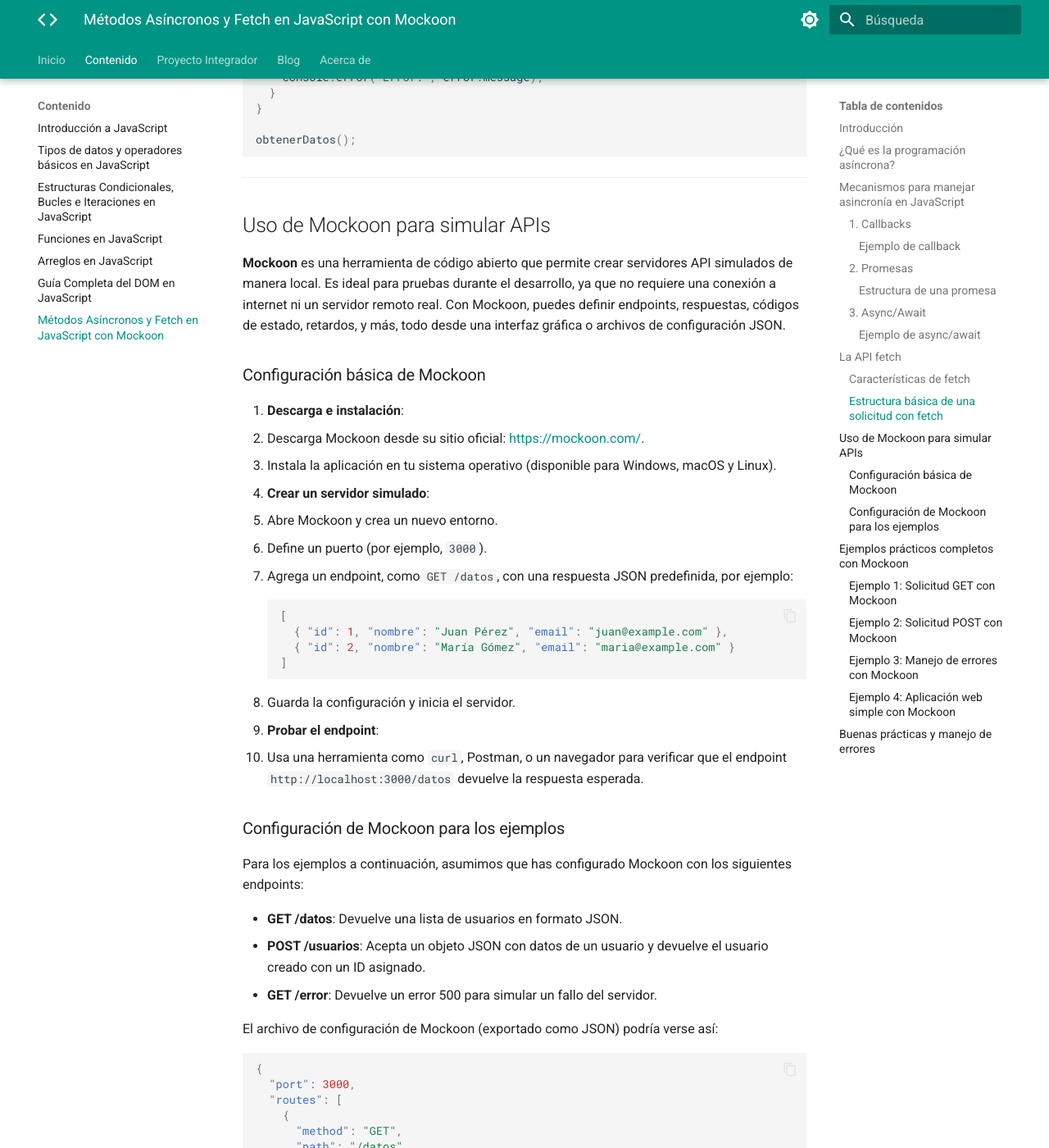
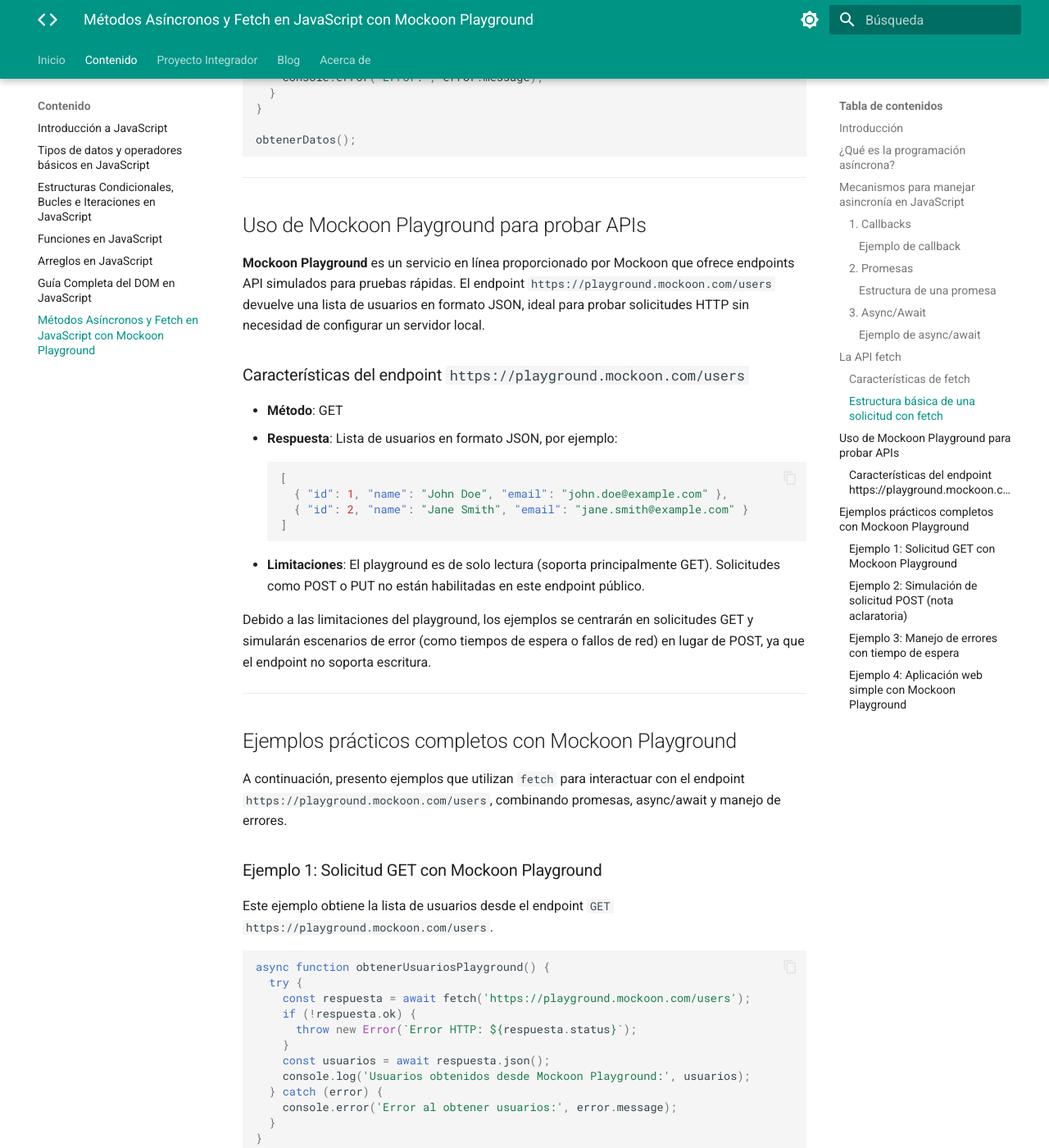
Before and after one commit to jfinfosena/25adso-js, an MkDocs documentation site: the page built from docs/content/p6.md, in a window 1280 px wide and 1400 px high, scrolled down 4323 px. Shown: the whole window at 82% size. Built offline with MkDocs 1.6.1 and Material for MkDocs 9.7.7, drawn with Linux system fonts in a browser that asks for light colours; some of the changed text lies outside the part shown.

Commit message:
Update Mockoon references to use Mockoon Playground and enhance examples for asynchronous methods in JavaScript

````diff
--- a/docs/content/p6.md
+++ b/docs/content/p6.md
@@ -1,4 +1,4 @@
-# Métodos Asíncronos y Fetch en JavaScript con Mockoon
+# Métodos Asíncronos y Fetch en JavaScript con Mockoon Playground
 
 ## Introducción
 
@@ -12,11 +12,11 @@
    - Promesas
    - Async/Await
 3. **La API `fetch`: cómo realizar solicitudes HTTP**
-4. **Uso de Mockoon para simular APIs**
-5. **Ejemplos prácticos completos con Mockoon**
+4. **Uso de Mockoon Playground para probar APIs**
+5. **Ejemplos prácticos completos con Mockoon Playground**
 6. **Buenas prácticas y manejo de errores**
 
-Además, se incluirán ejemplos específicos utilizando **Mockoon**, una herramienta que permite crear servidores API simulados para pruebas locales, ideal para desarrolladores que necesitan probar solicitudes HTTP sin depender de un servidor remoto.
+Los ejemplos utilizan el endpoint público de Mockoon Playground en `https://playground.mockoon.com/users`, que proporciona una API simulada para pruebas sin necesidad de configurar un servidor local.
 
 ---
 
@@ -53,7 +53,7 @@
   xhr.send();
 }
 
-obtenerDatos('http://localhost:3000/datos', function (error, datos) {
+obtenerDatos('https://playground.mockoon.com/users', function (error, datos) {
   if (error) {
     console.error('Error:', error.message);
     return;
@@ -106,7 +106,7 @@
 ```javascript
 async function obtenerDatos() {
   try {
-    const respuesta = await fetch('http://localhost:3000/datos');
+    const respuesta = await fetch('https://playground.mockoon.com/users');
     if (!respuesta.ok) {
       throw new Error(`Error HTTP: ${respuesta.status}`);
     }
@@ -141,7 +141,7 @@
 ### Estructura básica de una solicitud con `fetch`
 
 ```javascript
-fetch('http://localhost:3000/datos')
+fetch('https://playground.mockoon.com/users')
   .then((respuesta) => {
     if (!respuesta.ok) {
       throw new Error(`Error HTTP: ${respuesta.status}`);
@@ -161,7 +161,7 @@
 ```javascript
 async function obtenerDatos() {
   try {
-    const respuesta = await fetch('http://localhost:3000/datos');
+    const respuesta = await fetch('https://playground.mockoon.com/users');
     if (!respuesta.ok) {
       throw new Error(`Error HTTP: ${respuesta.status}`);
     }
@@ -177,129 +177,79 @@
 
 ---
 
-## Uso de Mockoon para simular APIs
+## Uso de Mockoon Playground para probar APIs
 
-**Mockoon** es una herramienta de código abierto que permite crear servidores API simulados de manera local. Es ideal para pruebas durante el desarrollo, ya que no requiere una conexión a internet ni un servidor remoto real. Con Mockoon, puedes definir endpoints, respuestas, códigos de estado, retardos, y más, todo desde una interfaz gráfica o archivos de configuración JSON.
+**Mockoon Playground** es un servicio en línea proporcionado por Mockoon que ofrece endpoints API simulados para pruebas rápidas. El endpoint `https://playground.mockoon.com/users` devuelve una lista de usuarios en formato JSON, ideal para probar solicitudes HTTP sin necesidad de configurar un servidor local.
 
-### Configuración básica de Mockoon
+### Características del endpoint `https://playground.mockoon.com/users`
 
-1. **Descarga e instalación**:
-   - Descarga Mockoon desde su sitio oficial: [https://mockoon.com/](https://mockoon.com/).
-   - Instala la aplicación en tu sistema operativo (disponible para Windows, macOS y Linux).
+- **Método**: GET
+- **Respuesta**: Lista de usuarios en formato JSON, por ejemplo:
+  ```json
+  [
+    { "id": 1, "name": "John Doe", "email": "john.doe@example.com" },
+    { "id": 2, "name": "Jane Smith", "email": "jane.smith@example.com" }
+  ]
+  ```
+- **Limitaciones**: El playground es de solo lectura (soporta principalmente GET). Solicitudes como POST o PUT no están habilitadas en este endpoint público.
 
-2. **Crear un servidor simulado**:
-   - Abre Mockoon y crea un nuevo entorno.
-   - Define un puerto (por ejemplo, `3000`).
-   - Agrega un endpoint, como `GET /datos`, con una respuesta JSON predefinida, por ejemplo:
-     ```json
-     [
-       { "id": 1, "nombre": "Juan Pérez", "email": "juan@example.com" },
-       { "id": 2, "nombre": "María Gómez", "email": "maria@example.com" }
-     ]
-     ```
-   - Guarda la configuración y inicia el servidor.
-
-3. **Probar el endpoint**:
-   - Usa una herramienta como `curl`, Postman, o un navegador para verificar que el endpoint `http://localhost:3000/datos` devuelve la respuesta esperada.
-
-### Configuración de Mockoon para los ejemplos
-
-Para los ejemplos a continuación, asumimos que has configurado Mockoon con los siguientes endpoints:
-
-- **GET /datos**: Devuelve una lista de usuarios en formato JSON.
-- **POST /usuarios**: Acepta un objeto JSON con datos de un usuario y devuelve el usuario creado con un ID asignado.
-- **GET /error**: Devuelve un error 500 para simular un fallo del servidor.
-
-El archivo de configuración de Mockoon (exportado como JSON) podría verse así:
-
-```json
-{
-  "port": 3000,
-  "routes": [
-    {
-      "method": "GET",
-      "path": "/datos",
-      "response": {
-        "status": 200,
-        "body": "[{\"id\":1,\"nombre\":\"Juan Pérez\",\"email\":\"juan@example.com\"},{\"id\":2,\"nombre\":\"María Gómez\",\"email\":\"maria@example.com\"}]"
-      }
-    },
-    {
-      "method": "POST",
-      "path": "/usuarios",
-      "response": {
-        "status": 201,
-        "body": "{\"id\":{{body.id || 999}},\"nombre\":\"{{body.nombre}}\",\"email\":\"{{body.email}}\"}"
-      }
-    },
-    {
-      "method": "GET",
-      "path": "/error",
-      "response": {
-        "status": 500,
-        "body": "{\"error\":\"Error interno del servidor\"}"
-      }
-    }
-  ]
-}
-```
-
-Guarda este archivo (por ejemplo, `mockoon-config.json`) e impórtalo en Mockoon para iniciar el servidor en `http://localhost:3000`.
+Debido a las limitaciones del playground, los ejemplos se centrarán en solicitudes GET y simularán escenarios de error (como tiempos de espera o fallos de red) en lugar de POST, ya que el endpoint no soporta escritura.
 
 ---
 
-## Ejemplos prácticos completos con Mockoon
+## Ejemplos prácticos completos con Mockoon Playground
 
-A continuación, presento ejemplos que utilizan `fetch` para interactuar con los endpoints simulados en Mockoon, combinando promesas, async/await y manejo de errores.
+A continuación, presento ejemplos que utilizan `fetch` para interactuar con el endpoint `https://playground.mockoon.com/users`, combinando promesas, async/await y manejo de errores.
 
-### Ejemplo 1: Solicitud GET con Mockoon
+### Ejemplo 1: Solicitud GET con Mockoon Playground
 
-Este ejemplo obtiene la lista de usuarios desde el endpoint `GET /datos` de Mockoon.
+Este ejemplo obtiene la lista de usuarios desde el endpoint `GET https://playground.mockoon.com/users`.
 
 ```javascript
-async function obtenerUsuariosMockoon() {
+async function obtenerUsuariosPlayground() {
   try {
-    const respuesta = await fetch('http://localhost:3000/datos');
+    const respuesta = await fetch('https://playground.mockoon.com/users');
     if (!respuesta.ok) {
       throw new Error(`Error HTTP: ${respuesta.status}`);
     }
     const usuarios = await respuesta.json();
-    console.log('Usuarios obtenidos desde Mockoon:', usuarios);
+    console.log('Usuarios obtenidos desde Mockoon Playground:', usuarios);
   } catch (error) {
     console.error('Error al obtener usuarios:', error.message);
   }
 }
 
-obtenerUsuariosMockoon();
+obtenerUsuariosPlayground();
 ```
 
 **Explicación**:
-- La solicitud se realiza al endpoint `http://localhost:3000/datos` configurado en Mockoon.
+- La solicitud se realiza al endpoint `https://playground.mockoon.com/users`.
 - Se verifica si la respuesta es exitosa con `respuesta.ok`.
 - Los datos JSON se procesan y se imprimen en la consola.
-- Si el servidor Mockoon no está corriendo, se captura un error de red.
+- Si hay un error de red (por ejemplo, falta de conexión), se captura en el bloque `catch`.
 
-**Salida esperada**:
+**Salida esperada** (puede variar según el estado del playground):
 ```javascript
-Usuarios obtenidos desde Mockoon: [
-  { id: 1, nombre: 'Juan Pérez', email: 'juan@example.com' },
-  { id: 2, nombre: 'María Gómez', email: 'maria@example.com' }
+Usuarios obtenidos desde Mockoon Playground: [
+  { id: 1, name: 'John Doe', email: 'john.doe@example.com' },
+  { id: 2, name: 'Jane Smith', email: 'jane.smith@example.com' }
 ]
 ```
 
-### Ejemplo 2: Solicitud POST con Mockoon
+### Ejemplo 2: Simulación de solicitud POST (nota aclaratoria)
 
-Este ejemplo envía una solicitud POST al endpoint `POST /usuarios` para crear un nuevo usuario.
+Dado que el endpoint `https://playground.mockoon.com/users` no soporta solicitudes POST, este ejemplo muestra cómo se escribiría el código si el endpoint lo permitiera, junto con una nota aclaratoria.
 
 ```javascript
-async function crearUsuarioMockoon() {
+async function crearUsuarioPlayground() {
+  console.warn('Nota: El endpoint https://playground.mockoon.com/users no soporta POST. Este es un ejemplo ilustrativo.');
   try {
     const nuevoUsuario = {
-      nombre: 'Ana López',
-      email: 'ana@example.com',
+      name: 'Ana López',
+      email: 'ana.lopez@example.com',
     };
 
-    const respuesta = await fetch('http://localhost:3000/usuarios', {
+    const respuesta = await fetch('https://playground.mockoon.com/users', {
       method: 'POST',
       headers: {
         'Content-Type': 'application/json',
@@ -312,71 +262,96 @@
     }
 
     const usuarioCreado = await respuesta.json();
-    console.log('Usuario creado en Mockoon:', usuarioCreado);
+    console.log('Usuario creado en Mockoon Playground:', usuarioCreado);
   } catch (error) {
     console.error('Error al crear usuario:', error.message);
   }
 }
 
-crearUsuarioMockoon();
+crearUsuarioPlayground();
 ```
 
 **Explicación**:
-- Se envía un objeto JSON con los datos del usuario al endpoint `POST /usuarios`.
-- Mockoon responde con el mismo objeto, añadiendo un campo `id` (según la configuración).
-- La respuesta se procesa y se imprime en la consola.
+- Este código intenta enviar una solicitud POST, pero el endpoint del playground devolverá un error (por ejemplo, 405 Method Not Allowed).
+- La advertencia inicial aclara que el endpoint no soporta POST, y el ejemplo sirve como referencia para casos donde se use un endpoint que sí lo permita.
+- Para probar solicitudes POST reales, se recomienda configurar un servidor Mockoon local o usar otra API que soporte escritura.
 
 **Salida esperada**:
 ```javascript
-Usuario creado en Mockoon: {
-  id: 999,
-  nombre: 'Ana López',
-  email: 'ana@example.com'
-}
+Nota: El endpoint https://playground.mockoon.com/users no soporta POST. Este es un ejemplo ilustrativo.
+Error al crear usuario: Error HTTP: 405
 ```
 
-### Ejemplo 3: Manejo de errores con Mockoon
+### Ejemplo 3: Manejo de errores con tiempo de espera
 
-Este ejemplo realiza una solicitud al endpoint `GET /error` que devuelve un error 500.
+Este ejemplo implementa un tiempo de espera para la solicitud GET, simulando un escenario donde la respuesta del servidor es demasiado lenta.
 
 ```javascript
-async function probarErrorMockoon() {
+async function fetchConTimeout(url, opciones, timeout = 5000) {
+  const controller = new AbortController();
+  const id = setTimeout(() => controller.abort(), timeout);
+
   try {
-    const respuesta = await fetch('http://localhost:3000/error');
+    const respuesta = await fetch(url, {
+      ...opciones,
+      signal: controller.signal,
+    });
+    clearTimeout(id);
     if (!respuesta.ok) {
-      const errorData = await respuesta.json();
-      throw new Error(`Error HTTP ${respuesta.status}: ${errorData.error}`);
+      throw new Error(`Error HTTP: ${respuesta.status}`);
     }
-    const datos = await respuesta.json();
-    console.log('Datos:', datos);
+    return respuesta;
   } catch (error) {
-    console.error('Error capturado:', error.message);
+    clearTimeout(id);
+    throw error;
   }
 }
 
-probarErrorMockoon();
+async function obtenerUsuariosConTimeout() {
+  try {
+    const respuesta = await fetchConTimeout('https://playground.mockoon.com/users', {}, 3000);
+    const usuarios = await respuesta.json();
+    console.log('Usuarios obtenidos:', usuarios);
+  } catch (error) {
+    if (error.name === 'AbortError') {
+      console.error('Error: La solicitud excedió el tiempo límite de 3 segundos');
+    } else {
+      console.error('Error:', error.message);
+    }
+  }
+}
+
+obtenerUsuariosConTimeout();
 ```
 
 **Explicación**:
-- La solicitud se realiza al endpoint `GET /error`, que está configurado para devolver un error 500.
-- Se verifica `respuesta.ok` y, al ser `false`, se lanza un error con el mensaje proporcionado por Mockoon.
-- El bloque `catch` captura y muestra el error.
+- La función `fetchConTimeout` agrega un tiempo de espera a la solicitud usando `AbortController`.
+- Si la solicitud tarda más de 3 segundos, se lanza un `AbortError`.
+- Este ejemplo es útil para manejar APIs externas como el Mockoon Playground, donde los tiempos de respuesta pueden variar.
 
-**Salida esperada**:
+**Salida esperada** (si la solicitud es rápida):
 ```javascript
-Error capturado: Error HTTP 500: Error interno del servidor
+Usuarios obtenidos: [
+  { id: 1, name: 'John Doe', email: 'john.doe@example.com' },
+  { id: 2, name: 'Jane Smith', email: 'jane.smith@example.com' }
+]
 ```
 
-### Ejemplo 4: Aplicación web simple con Mockoon
+**Salida esperada** (si la solicitud excede el tiempo):
+```javascript
+Error: La solicitud excedió el tiempo límite de 3 segundos
+```
 
-Este ejemplo crea una página web que usa `fetch` para interactuar con los endpoints de Mockoon y muestra los resultados en el DOM.
+### Ejemplo 4: Aplicación web simple con Mockoon Playground
+
+Este ejemplo crea una página web que usa `fetch` para obtener usuarios desde `https://playground.mockoon.com/users` y muestra los resultados en el DOM.
 
 ```html
 <!DOCTYPE html>
 <html lang="es">
 <head>
   <meta charset="UTF-8">
-  <title>Interfaz con Mockoon</title>
+  <title>Interfaz con Mockoon Playground</title>
   <style>
     body { font-family: Arial, sans-serif; padding: 20px; }
     #resultado { margin-top: 20px; }
@@ -384,41 +359,19 @@
   </style>
 </head>
 <body>
-  <h1>Interfaz con Mockoon</h1>
+  <h1>Interfaz con Mockoon Playground</h1>
   <button onclick="obtenerUsuarios()">Obtener Usuarios</button>
-  <button onclick="crearUsuario()">Crear Usuario</button>
   <div id="resultado"></div>
 
   <script>
     async function obtenerUsuarios() {
       try {
-        const respuesta = await fetch('http://localhost:3000/datos');
+        const respuesta = await fetch('https://playground.mockoon.com/users');
         if (!respuesta.ok) {
           throw new Error(`Error HTTP: ${respuesta.status}`);
         }
         const usuarios = await respuesta.json();
         mostrarResultado('Usuarios:', usuarios);
-      } catch (error) {
-        mostrarResultado('Error:', error.message);
-      }
-    }
-
-    async function crearUsuario() {
-      try {
-        const nuevoUsuario = {
-          nombre: 'Usuario Nuevo',
-          email: 'nuevo@example.com',
-        };
-        const respuesta = await fetch('http://localhost:3000/usuarios', {
-          method: 'POST',
-          headers: { 'Content-Type': 'application/json' },
-          body: JSON.stringify(nuevoUsuario),
-        });
-        if (!respuesta.ok) {
-          throw new Error(`Error HTTP: ${respuesta.status}`);
-        }
-        const usuarioCreado = await respuesta.json();
-        mostrarResultado('Usuario creado:', usuarioCreado);
       } catch (error) {
         mostrarResultado('Error:', error.message);
       }
@@ -434,79 +387,14 @@
 ```
 
 **Explicación**:
-- Se crea una página HTML con dos botones: uno para obtener usuarios (`GET /datos`) y otro para crear un usuario (`POST /usuarios`).
-- Las funciones `obtenerUsuarios` y `crearUsuario` usan `fetch` con async/await para interactuar con los endpoints de Mockoon.
+- Se crea una página HTML con un botón para obtener usuarios desde `https://playground.mockoon.com/users`.
+- La función `obtenerUsuarios` usa `fetch` con async/await para realizar la solicitud.
 - Los resultados o errores se muestran en el DOM usando la función `mostrarResultado`.
-- El servidor Mockoon debe estar corriendo en `http://localhost:3000` para que las solicitudes funcionen.
+- No se incluye un botón para POST debido a las limitaciones del endpoint.
 
 **Instrucciones**:
 1. Guarda el código en un archivo `index.html`.
-2. Asegúrate de que Mockoon esté ejecutando el servidor con los endpoints configurados.
-3. Abre `index.html` en un navegador y haz clic en los botones para probar las solicitudes.
+2. Abre `index.html` en un navegador (puedes usar un servidor local como `Live Server` en VS Code para evitar problemas de CORS, aunque el endpoint de Mockoon Playground suele incluir headers CORS permisivos).
+3. Haz clic en el botón para ver la lista de usuarios.
 
 ---
-
-## Buenas prácticas y manejo de errores
-
-1. **Siempre verifica `response.ok`**:
-   - Comprueba si la respuesta HTTP es exitosa antes de procesarla.
-   - Ejemplo: `if (!respuesta.ok) { throw new Error('Error HTTP') }`.
-
-2. **Maneja errores con `try/catch`**:
-   - Usa bloques `try/catch` con `async/await` para capturar errores de red o de la API.
-
-3. **Configura headers adecuadamente**:
-   - Incluye headers como `Content-Type` o `Authorization` cuando sea necesario.
-
-4. **Usa `Promise.all` para solicitudes paralelas**:
-   - Mejora el rendimiento ejecutando múltiples solicitudes simultáneamente.
-
-5. **Implementa reintentos para errores transitorios**:
-   - Si una solicitud falla por un problema de red, considera reintentarla un número limitado de veces.
-
-6. **Valida los datos antes de enviarlos**:
-   - Asegúrate de que los datos enviados en solicitudes POST/PUT estén en el formato correcto.
-
-7. **Usa un tiempo de espera (timeout)**:
-   - Configura un tiempo máximo para las solicitudes para evitar que se cuelguen indefinidamente.
-
-8. **Pruebas con Mockoon**:
-   - Usa Mockoon para simular diferentes escenarios (éxito, errores, retardos) y probar cómo tu aplicación maneja cada caso.
-   - Configura respuestas dinámicas en Mockoon para simular datos realistas o errores específicos.
-
-```javascript
-async function fetchConTimeout(url, opciones, timeout = 5000) {
-  const controller = new AbortController();
-  const id = setTimeout(() => controller.abort(), timeout);
-
-  try {
-    const respuesta = await fetch(url, {
-      ...opciones,
-      signal: controller.signal,
-    });
-    clearTimeout(id);
-    return respuesta;
-  } catch (error) {
-    clearTimeout(id);
-    throw error;
-  }
-}
-
-async function ejemploTimeoutMockoon() {
-  try {
-    const respuesta = await fetchConTimeout('http://localhost:3000/datos', {}, 3000);
-    const datos = await respuesta.json();
-    console.log('Datos:', datos);
-  } catch (error) {
-    if (error.name === 'AbortError') {
-      console.error('La solicitud excedió el tiempo límite');
-    } else {
-      console.error('Error:', error.message);
-    }
-  }
-}
-
-ejemploTimeoutMockoon();
-```
-
----
````
